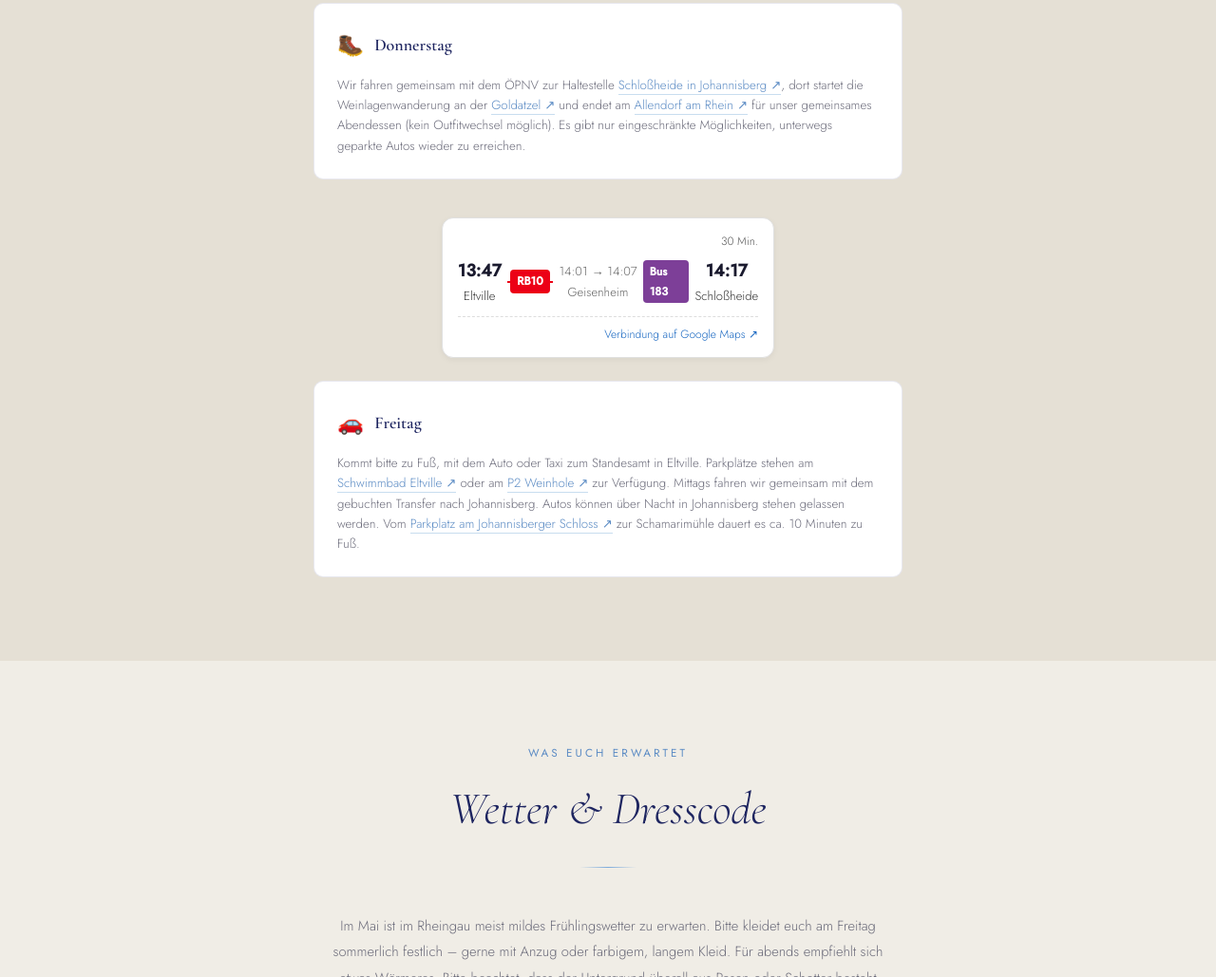
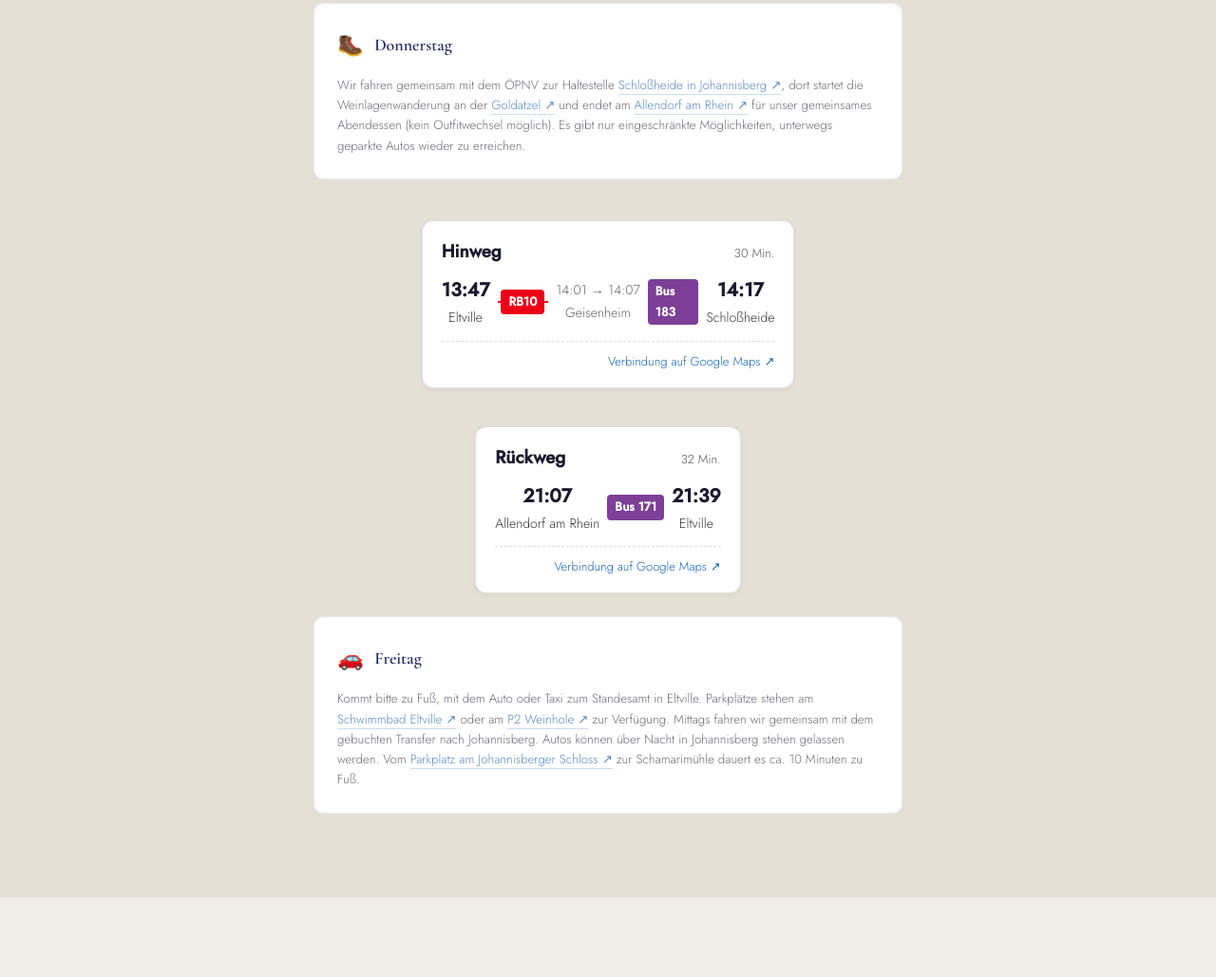
Before and after one commit to MJHochzeit/hochzeit_mj, a plain HTML site: page index.html in a window 1280 px wide. Shown: the part 2735-3764 px from the top of the page at 95% size. Drawn offline with nearby package versions, Linux system fonts and the light colour scheme; no server answers.

Commit message:
Rückweg hinzugefügt

```diff
--- a/index.html
+++ b/index.html
@@ -355,43 +355,73 @@
         </div>
         <p>Wir fahren gemeinsam mit dem ÖPNV zur Haltestelle <a href="https://maps.app.goo.gl/s4Xy9G4AQzj2fE8G7" target="_blank" class="map-link">Schloßheide in Johannisberg ↗</a>, dort startet die Weinlagenwanderung an der <a href="https://maps.app.goo.gl/jaDZz4oCowqKewtVA" target="_blank" class="map-link">Goldatzel ↗</a> und endet am <a href="https://maps.app.goo.gl/KJ3EuQ7s1fLfvj4i8" target="_blank" class="map-link">Allendorf am Rhein ↗</a> für unser gemeinsames Abendessen (kein Outfitwechsel möglich). Es gibt nur eingeschränkte Möglichkeiten, unterwegs geparkte Autos wieder zu erreichen.</p>
       </div>
-
-<a href="https://maps.app.goo.gl/jTS8zGMfaa7sSzDc6" target="_blank" style="text-decoration:none; color:inherit; display:block; max-width:440px; margin:1rem auto 0;">
-  <div style="background:#fff; border:1px solid #e0e0e0; border-radius:12px; padding:14px 16px; box-shadow:0 2px 6px rgba(0,0,0,0.05); transition: box-shadow 0.2s, transform 0.2s;"
+<!-- HINWEG -->
+<a href="https://maps.app.goo.gl/jTS8zGMfaa7sSzDc6" target="_blank" style="text-decoration:none; color:inherit; display:block; max-width:520px; margin:1.2rem auto 0;">
+  <div style="background:#fff; border:1px solid #e0e0e0; border-radius:12px; padding:16px 20px; box-shadow:0 2px 6px rgba(0,0,0,0.05); transition: box-shadow 0.2s, transform 0.2s;"
        onmouseover="this.style.boxShadow='0 4px 12px rgba(0,0,0,0.1)'; this.style.transform='translateY(-2px)';"
        onmouseout="this.style.boxShadow='0 2px 6px rgba(0,0,0,0.05)'; this.style.transform='translateY(0)';">
 
-    <div style="text-align:right; color:#555; font-size:12px;">30 Min.</div>
+    <div style="display:flex; justify-content:space-between; align-items:baseline; margin-bottom:8px;">
+      <h3 style="margin:0;">Hinweg</h3>
+      <span style="color:#555; font-size:13px;">30 Min.</span>
+    </div>
 
     <div style="display:flex; align-items:center; margin-top:6px;">
-
       <div style="text-align:center;">
-        <div style="font-size:18px; font-weight:bold;">13:47</div>
-        <div style="font-size:13px; color:#333;">Eltville</div>
+        <div style="font-size:20px; font-weight:bold;">13:47</div>
+        <div style="font-size:14px; color:#333;">Eltville</div>
       </div>
-
-      <div style="flex:1; position:relative; height:34px; display:flex; align-items:center; justify-content:center; margin:0 6px;">
+      <div style="flex:1; position:relative; height:36px; display:flex; align-items:center; justify-content:center; margin:0 8px;">
         <div style="position:absolute; left:0; right:0; top:50%; height:2px; background:#ec0016; transform:translateY(-50%);"></div>
-        <span style="position:relative; background:#ec0016; color:white; padding:2px 7px; border-radius:4px; font-weight:bold; font-size:12px;">RB10</span>
+        <span style="position:relative; background:#ec0016; color:white; padding:2px 8px; border-radius:4px; font-weight:bold; font-size:13px;">RB10</span>
       </div>
-
       <div style="text-align:center;">
-        <div style="font-size:13px; color:#666;">14:01 → 14:07</div>
-        <div style="font-size:13px; color:#666;">Geisenheim</div>
+        <div style="font-size:14px; color:#666;">14:01 → 14:07</div>
+        <div style="font-size:14px; color:#666;">Geisenheim</div>
       </div>
-
-      <div style="flex:1; position:relative; height:34px; display:flex; align-items:center; justify-content:center; margin:0 6px;">
+      <div style="flex:1; position:relative; height:36px; display:flex; align-items:center; justify-content:center; margin:0 8px;">
         <div style="position:absolute; left:0; right:0; top:50%; height:2px; background:#7d3f98; transform:translateY(-50%);"></div>
-        <span style="position:relative; background:#7d3f98; color:white; padding:2px 7px; border-radius:4px; font-weight:bold; font-size:12px;">Bus 183</span>
+        <span style="position:relative; background:#7d3f98; color:white; padding:2px 8px; border-radius:4px; font-weight:bold; font-size:13px;">Bus 183</span>
       </div>
-
       <div style="text-align:center;">
-        <div style="font-size:18px; font-weight:bold;">14:17</div>
-        <div style="font-size:13px; color:#333;">Schloßheide</div>
+        <div style="font-size:20px; font-weight:bold;">14:17</div>
+        <div style="font-size:14px; color:#333;">Schloßheide</div>
       </div>
     </div>
 
-    <div style="margin-top:10px; padding-top:8px; border-top:1px dashed #ddd; font-size:12px; color:#1565c0; text-align:right;">
+    <div style="margin-top:12px; padding-top:10px; border-top:1px dashed #ddd; font-size:13px; color:#1565c0; text-align:right;">
+      Verbindung auf Google Maps ↗
+    </div>
+  </div>
+</a>
+
+<!-- RÜCKWEG -->
+<a href="https://maps.app.goo.gl/aQGdFKvtQKBcAoMf7" target="_blank" style="text-decoration:none; color:inherit; display:block; max-width:520px; margin:1rem auto 0;">
+  <div style="background:#fff; border:1px solid #e0e0e0; border-radius:12px; padding:16px 20px; box-shadow:0 2px 6px rgba(0,0,0,0.05); transition: box-shadow 0.2s, transform 0.2s;"
+       onmouseover="this.style.boxShadow='0 4px 12px rgba(0,0,0,0.1)'; this.style.transform='translateY(-2px)';"
+       onmouseout="this.style.boxShadow='0 2px 6px rgba(0,0,0,0.05)'; this.style.transform='translateY(0)';">
+
+    <div style="display:flex; justify-content:space-between; align-items:baseline; margin-bottom:8px;">
+      <h3 style="margin:0;">Rückweg</h3>
+      <span style="color:#555; font-size:13px;">32 Min.</span>
+    </div>
+
+    <div style="display:flex; align-items:center; margin-top:6px;">
+      <div style="text-align:center;">
+        <div style="font-size:20px; font-weight:bold;">21:07</div>
+        <div style="font-size:14px; color:#333;">Allendorf am Rhein</div>
+      </div>
+      <div style="flex:1; position:relative; height:36px; display:flex; align-items:center; justify-content:center; margin:0 8px;">
+        <div style="position:absolute; left:0; right:0; top:50%; height:2px; background:#7d3f98; transform:translateY(-50%);"></div>
+        <span style="position:relative; background:#7d3f98; color:white; padding:2px 8px; border-radius:4px; font-weight:bold; font-size:13px;">Bus 171</span>
+      </div>
+      <div style="text-align:center;">
+        <div style="font-size:20px; font-weight:bold;">21:39</div>
+        <div style="font-size:14px; color:#333;">Eltville</div>
+      </div>
+    </div>
+
+    <div style="margin-top:12px; padding-top:10px; border-top:1px dashed #ddd; font-size:13px; color:#1565c0; text-align:right;">
       Verbindung auf Google Maps ↗
     </div>
   </div>
```
